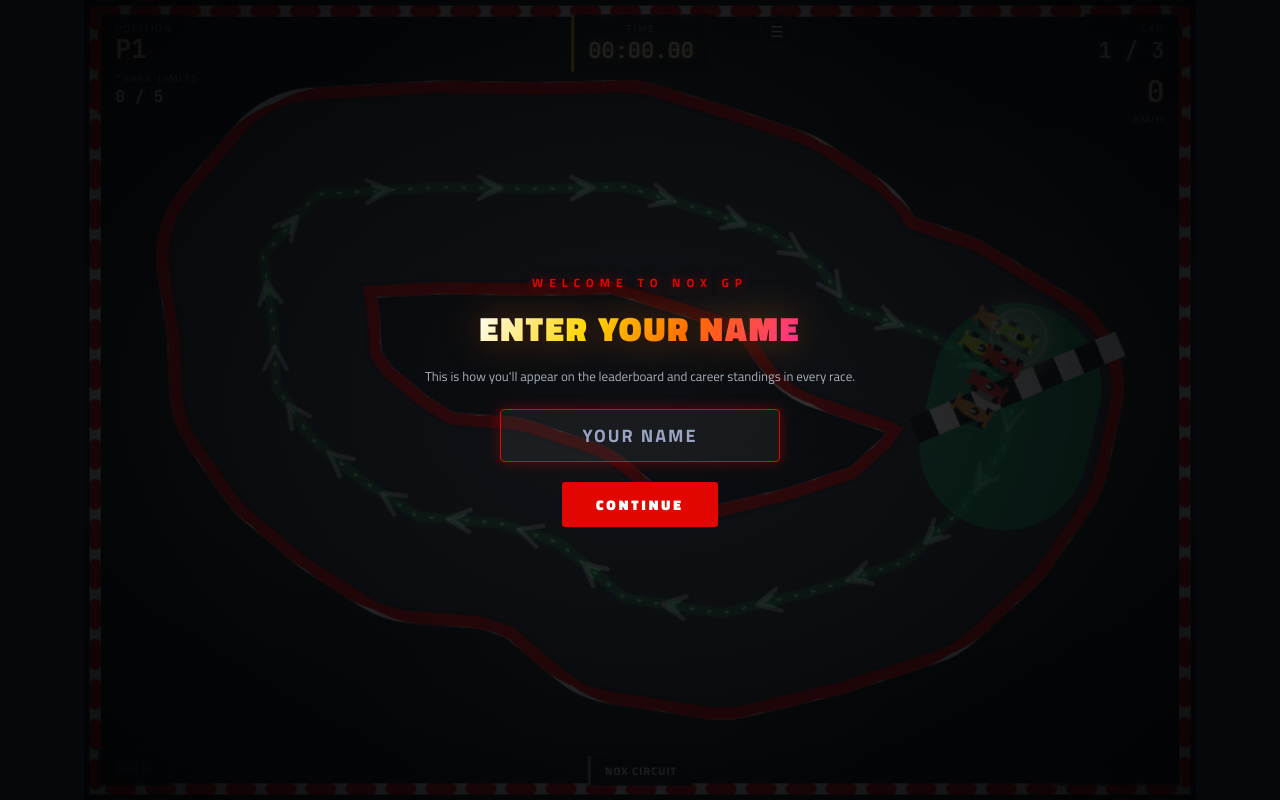
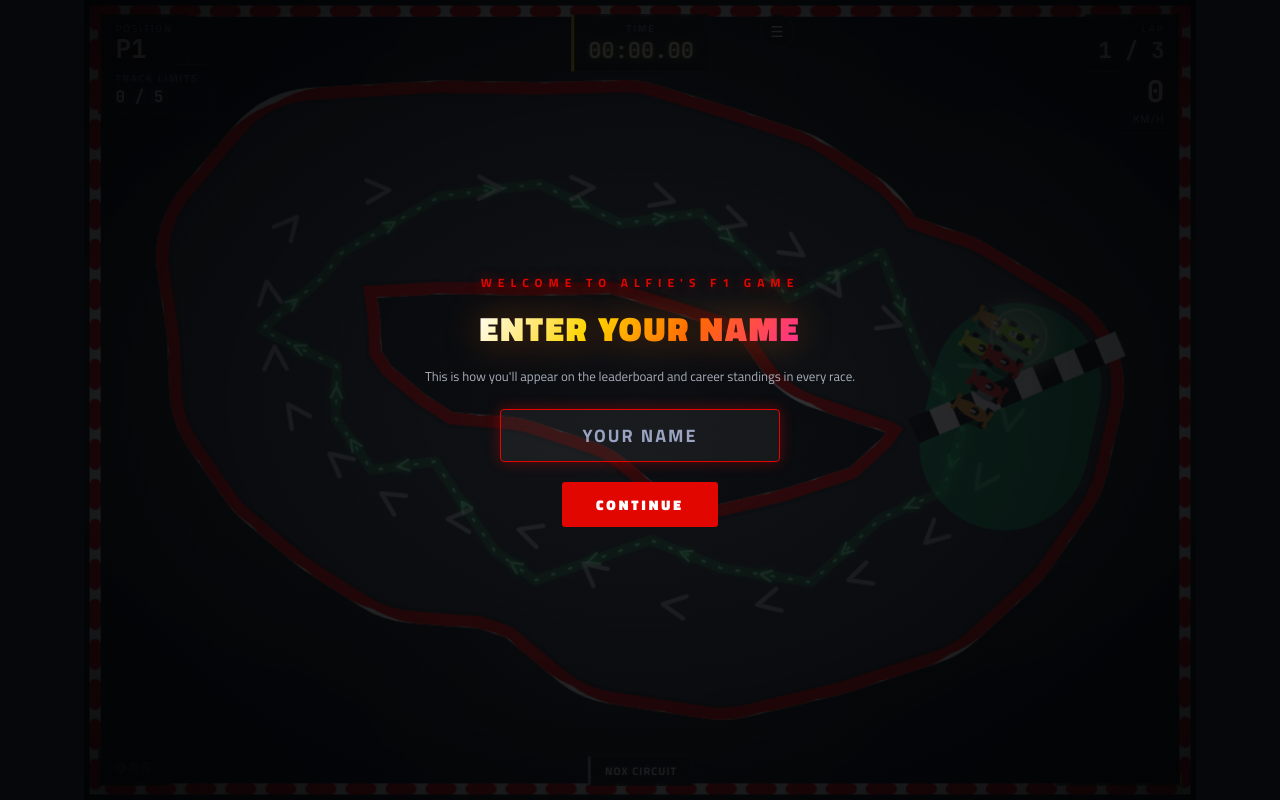
Before and after one commit to unblockedgame-png/nox-gpracing, a plain HTML site: page index.html in a window 1280 px wide. Drawn offline with Linux system fonts and the light colour scheme; animation ran at ten frames a second.

Commit message:
Add files via upload

```diff
--- a/index.html
+++ b/index.html
@@ -3,7 +3,7 @@
 <head>
 <meta charset="UTF-8">
 <meta name="viewport" content="width=device-width, initial-scale=1, maximum-scale=1, user-scalable=no, viewport-fit=cover">
-<title>NOX GP — Grand Prix Circuits</title>
+<title>Alfie's F1 Game — Grand Prix Circuits</title>
 <style>
   @import url('https://fonts.googleapis.com/css2?family=Titillium+Web:wght@400;600;700;900&family=JetBrains+Mono:wght@500;700&display=swap');
 
@@ -337,7 +337,8 @@
   #tcThrottle{ right:calc(16px + env(safe-area-inset-right)); flex-direction:column; align-items:center; }
   .tc-btn{
     pointer-events:auto; -webkit-user-select:none; user-select:none; touch-action:none;
-    width:clamp(58px, 9.5vw, 96px); height:clamp(58px, 9.5vw, 96px);
+    width:clamp(46px, calc(58px * var(--ui-scale, 1)), 72px);
+    height:clamp(46px, calc(58px * var(--ui-scale, 1)), 72px);
     border-radius:50%;
     background:
       radial-gradient(circle at 32% 28%, rgba(255,255,255,0.16), rgba(255,255,255,0.03) 45%),
@@ -364,7 +365,8 @@
   }
   #tcLeft.pressed, #tcRight.pressed{ --tc-glow: rgba(255,255,255,0.3); background:linear-gradient(160deg, rgba(46,124,255,0.35), rgba(10,12,15,0.85)); }
   #tcGas{
-    width:clamp(76px, 13vw, 130px); height:clamp(76px, 13vw, 130px);
+    width:clamp(56px, calc(72px * var(--ui-scale, 1)), 88px);
+    height:clamp(56px, calc(72px * var(--ui-scale, 1)), 88px);
     background:
       radial-gradient(circle at 32% 28%, rgba(255,255,255,0.18), rgba(255,255,255,0.02) 45%),
       linear-gradient(160deg, rgba(20,60,34,0.85), rgba(8,14,10,0.85));
@@ -372,7 +374,9 @@
   }
   #tcGas.pressed{ --tc-glow: rgba(18,227,127,0.45); background:linear-gradient(160deg, rgba(18,227,127,0.4), rgba(8,14,10,0.85)); }
   #tcBrake{
-    width:clamp(58px, 9.5vw, 96px); height:clamp(58px, 9.5vw, 96px); margin-top:clamp(8px, 1.4vw, 14px);
+    width:clamp(42px, calc(52px * var(--ui-scale, 1)), 64px);
+    height:clamp(42px, calc(52px * var(--ui-scale, 1)), 64px);
+    margin-top:clamp(6px, calc(10px * var(--ui-scale, 1)), 12px);
     background:
       radial-gradient(circle at 32% 28%, rgba(255,255,255,0.16), rgba(255,255,255,0.02) 45%),
       linear-gradient(160deg, rgba(70,16,12,0.85), rgba(12,6,6,0.85));
@@ -534,7 +538,7 @@
   </div>
 
   <div class="overlay" id="usernameOverlay">
-    <div class="eyebrow">WELCOME TO NOX GP</div>
+    <div class="eyebrow">WELCOME TO ALFIE'S F1 GAME</div>
     <h1 class="title" style="font-size:34px;">ENTER YOUR NAME</h1>
     <div class="sub">This is how you'll appear on the leaderboard and career standings in every race.</div>
     <input type="text" id="usernameInput" maxlength="14" placeholder="YOUR NAME" class="username-input" autocomplete="off">
@@ -572,7 +576,7 @@
 
   <div class="overlay hidden" id="startOverlay">
     <div class="eyebrow">ARCADE GRAND PRIX</div>
-    <h1 class="title">NOX GP</h1>
+    <h1 class="title" style="font-size:36px;">ALFIE'S F1 GAME</h1>
     <div class="sub">Arrow keys or WASD to steer. Race one-off on any circuit, or take on a full 24-race career season.</div>
     <button class="start-btn" id="quickRaceBtn">QUICK RACE</button>
     <button class="start-btn ghost-btn" id="careerModeBtn">CAREER MODE</button>
@@ -709,7 +713,7 @@
 <div class="overlay hidden" id="rotateOverlay">
   <div class="icon">📱</div>
   <h1 class="title" style="font-size:26px;">ROTATE YOUR DEVICE</h1>
-  <div class="sub">NOX GP plays best in landscape mode. Turn your phone or tablet sideways to continue.</div>
+  <div class="sub">Alfie's F1 Game plays best in landscape mode. Turn your phone or tablet sideways to continue.</div>
 </div>
 
 <script>
@@ -926,6 +930,7 @@
 
   // ---------- Mutable runtime track state ----------
   let points, N, TRACK_W, CHECK_R, DRS_FROM, DRS_TO, trackPath, floodlights, currentTrack;
+  let racingLineTrail, racingLinePath;
   let TRACK_MAX_PX, TRACK_DRS_PX;
 
   function buildPath2D(pts){
@@ -1001,6 +1006,31 @@
   }
   function distToTrack(p){ return nearestTrackPoint(p).d; }
 
+  // Computes an apex-hugging "fastest line" rather than the plain centerline:
+  // at each point, offsets toward the inside of the upcoming turn, proportional
+  // to how sharp that turn is — straights stay near center, corners cut in.
+  function computeRacingLine(pts, trackWidth){
+    const n = pts.length;
+    const maxOffset = trackWidth * 0.34;
+    const line = [];
+    for(let i=0;i<n;i++){
+      const prev = pts[(i-1+n)%n], curr = pts[i], next = pts[(i+1)%n];
+      const v1x = curr.x-prev.x, v1y = curr.y-prev.y;
+      const v2x = next.x-curr.x, v2y = next.y-curr.y;
+      const cross = v1x*v2y - v1y*v2x;
+      const dot = v1x*v2x + v1y*v2y;
+      const turnAngle = Math.atan2(cross, dot); // signed: + = right turn, - = left turn
+      const tx = v1x+v2x, ty = v1y+v2y;
+      const tLen = Math.hypot(tx,ty) || 1;
+      const ux = tx/tLen, uy = ty/tLen;
+      const px = -uy, py = ux; // rightward perpendicular
+      const sharpness = Math.max(-1, Math.min(1, turnAngle / 0.55));
+      const offset = sharpness * maxOffset;
+      line.push({ x: curr.x + px*offset, y: curr.y + py*offset });
+    }
+    return line;
+  }
+
   function buildRuntimeTrack(track, carCount){
     currentTrack = track;
     points = fitAndCenter(track.points, track.width);
@@ -1008,6 +1038,8 @@
     TRACK_W = track.width; CHECK_R = Math.max(track.width*0.85, 95);
     DRS_FROM = track.drsFrom; DRS_TO = track.drsTo;
     trackPath = buildPath2D(points);
+    racingLineTrail = computeRacingLine(points, TRACK_W);
+    racingLinePath = buildPath2D(racingLineTrail);
     TRACK_MAX_PX = track.baseSpeed / CONV;
     TRACK_DRS_PX = track.topSpeed / CONV;
     const step = Math.max(1, Math.floor(N/4));
@@ -1129,6 +1161,15 @@
   function right(){ return keys['arrowright'] || keys['d'] || tcRightOn; }
 
   const isTouch = ('ontouchstart' in window) || navigator.maxTouchPoints > 0;
+
+  function updateUIScale(){
+    const rect = document.getElementById('stage').getBoundingClientRect();
+    const scale = rect.width / 1000; // 1000 = internal canvas reference width
+    document.documentElement.style.setProperty('--ui-scale', scale.toFixed(3));
+  }
+  updateUIScale();
+  window.addEventListener('resize', updateUIScale);
+  window.addEventListener('orientationchange', ()=> setTimeout(updateUIScale, 200));
 
   const rotateOverlay = document.getElementById('rotateOverlay');
   function checkOrientation(){
@@ -1873,11 +1914,15 @@
 
   let radioTimer1 = null, radioTimer2 = null;
 
-  function speakLine(text){
+  function speakLine(text, speaker){
     try{
       if(!window.speechSynthesis) return;
       const u = new SpeechSynthesisUtterance(text);
-      u.rate = 1.05; u.pitch = 1.0; u.volume = 0.8;
+      if(speaker === 'driver'){
+        u.rate = 1.3; u.pitch = 1.45; u.volume = 1.0;
+      } else {
+        u.rate = 1.22; u.pitch = 1.25; u.volume = 1.0;
+      }
       window.speechSynthesis.speak(u);
     }catch(err){ /* speech unavailable — visual message still shows */ }
   }
@@ -1906,11 +1951,11 @@
 
     radioTimer1 = setTimeout(()=>{
       line1.classList.add('show');
-      speakLine(engineerMsg);
+      speakLine(engineerMsg, 'engineer');
     }, 500);
     radioTimer2 = setTimeout(()=>{
       line2.classList.add('show');
-      speakLine(driverMsg);
+      speakLine(driverMsg, 'driver');
     }, 2600);
   }
 
@@ -2096,7 +2141,7 @@
     ctx.strokeStyle = 'rgba(58,255,120,0.25)';
     ctx.lineWidth = 9;
     ctx.setLineDash([]);
-    ctx.stroke(trackPath);
+    ctx.stroke(racingLinePath);
     // crisp bright core
     ctx.shadowColor = '#3aff78';
     ctx.shadowBlur = 10;
@@ -2104,7 +2149,7 @@
     ctx.lineWidth = 2.4;
     ctx.setLineDash([2, 14]);
     ctx.lineDashOffset = -(performance.now()*0.03) % 16;
-    ctx.stroke(trackPath);
+    ctx.stroke(racingLinePath);
     ctx.setLineDash([]);
     ctx.shadowBlur = 0;
     ctx.restore();
@@ -2116,9 +2161,9 @@
     ctx.lineWidth = 2;
     ctx.shadowColor = '#3aff78'; ctx.shadowBlur = 6;
     for(let i=0;i<N;i++){
-      const a = points[i], b = points[(i+1)%N];
+      const a = racingLineTrail[i], b = racingLineTrail[(i+1)%N];
       const segLen = dist(a,b);
-      if(segLen < 60) continue;
+      if(segLen < 45) continue;
       const ang = Math.atan2(b.y-a.y, b.x-a.x);
       const mx = a.x + (b.x-a.x)*0.5, my = a.y + (b.y-a.y)*0.5;
       ctx.save();
@@ -2667,7 +2712,7 @@
     const url = URL.createObjectURL(blob);
     const a = document.createElement('a');
     a.href = url;
-    a.download = 'nox-gp-save.json';
+    a.download = 'alfies-f1-game-save.json';
     document.body.appendChild(a);
     a.click();
     document.body.removeChild(a);
```
